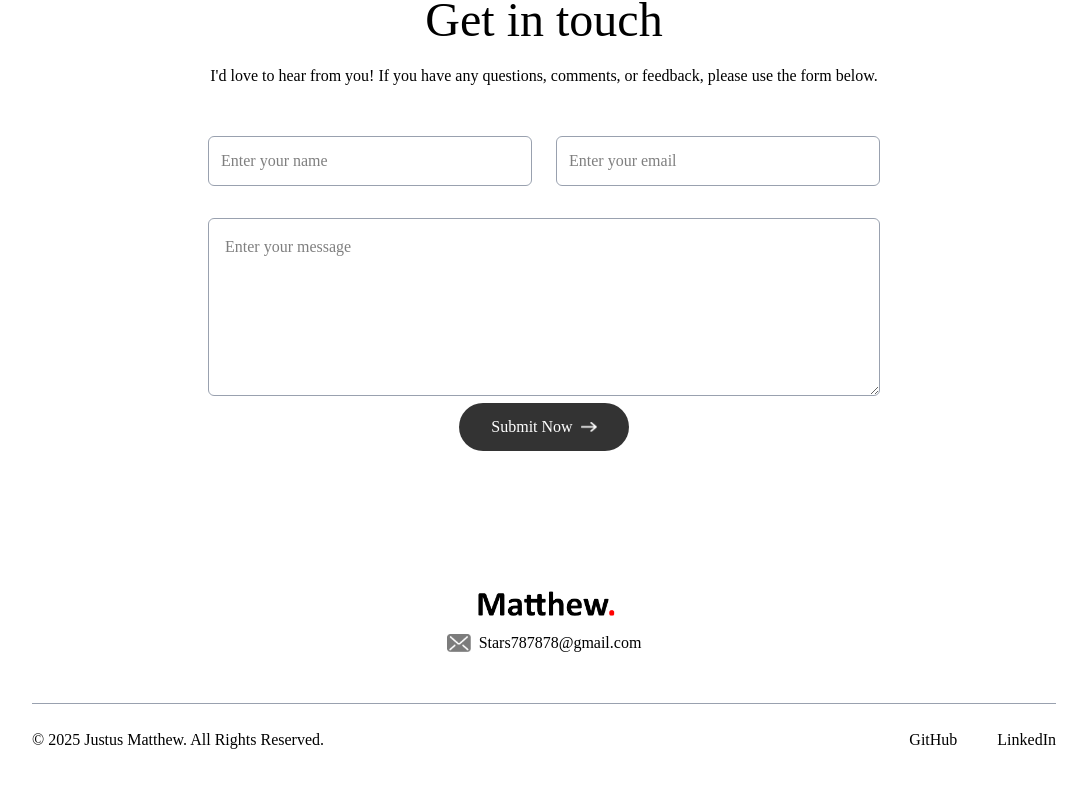
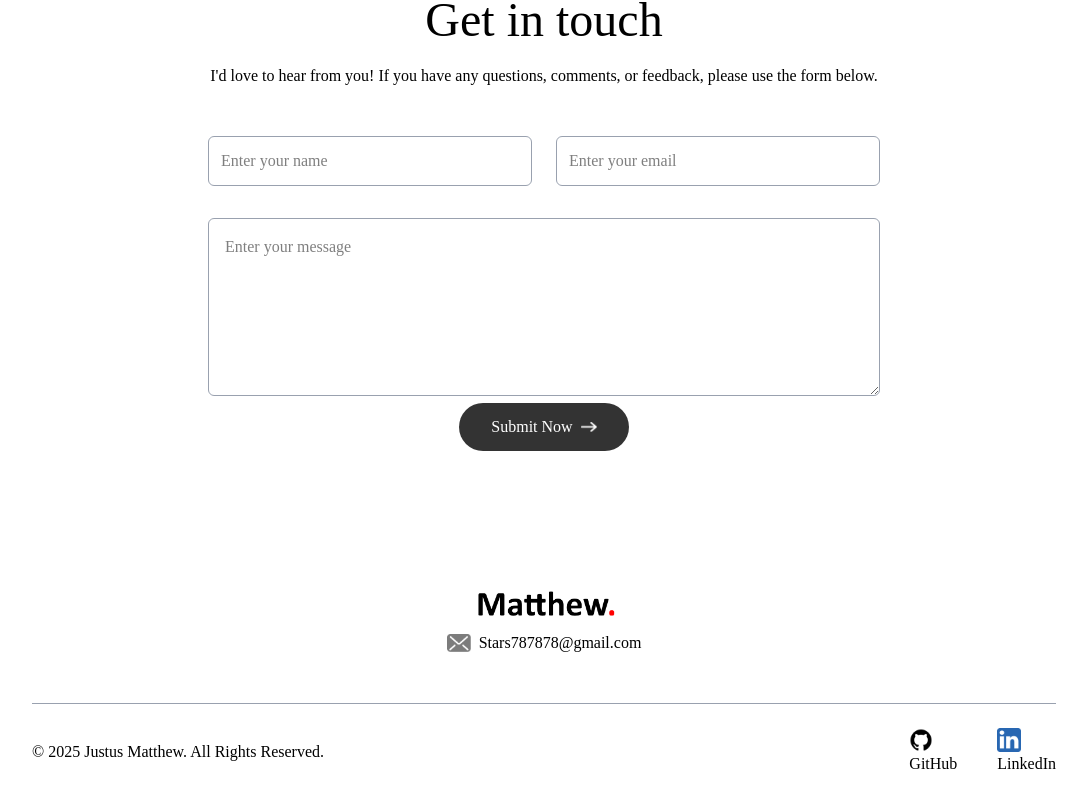
Before and after one commit to Justus78/react-portfolio, a React (Vite) app: page /ProjectDetails/1 in a window 1280 px wide. Shown: the part 2376-3176 px from the top of the page, without its empty margins (96-1183 px from the left). Before the commit the page ends 3152 px from the top, so only its background shows below. Built offline with nearby package versions, Linux system fonts and the light colour scheme.

Commit message:
added logos to footer links

```diff
--- a/src/Components/Footer/Footer.jsx
+++ b/src/Components/Footer/Footer.jsx
@@ -16,8 +16,8 @@ const Footer = ( {isDarkMode} ) => {
         <div className='text-center sm:flex items-center justify-between border-t border-gray-400 mx-[10%] mt-12 py-6'>
             <p>&#169; 2025 Justus Matthew. All Rights Reserved.</p>
             <ul className='flex items-center gap-10 justify-center mt-4 sm:mt-0'>
-                <li><a href="https://github.com/Justus78" target='_blank'>GitHub</a></li>
-                <li><a href="https://www.linkedin.com/in/matt-justus-947967239/" target='_blank'>LinkedIn</a></li>
+                <li><img src={assets.github_logo} className='w-6' alt="" /><a href="https://github.com/Justus78" target='_blank'>GitHub</a></li>
+                <li><img src={assets.linkedIn_logo} className='w-6' alt="" /><a href="https://www.linkedin.com/in/matt-justus-947967239/" target='_blank'>LinkedIn</a></li>
             </ul>
         </div>
     </div>
```
Also changed, not shown: src/assets/assets.js (+6 -1 lines), src/assets/github-logo.png (added), src/assets/linkedIn-logo.png (added).
